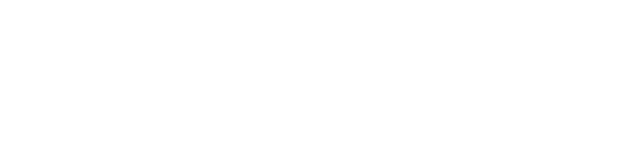
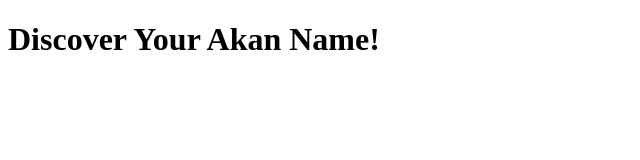
Before and after one commit to fchirchir/akan-name, a plain HTML site: page index.html in a window 1280 px wide. Shown: the whole page, without its empty margins (0-640 px from the left). Drawn offline with Linux system fonts and the light colour scheme.

Commit message:
Add page header to index.html page

```diff
--- a/index.html
+++ b/index.html
@@ -4,7 +4,7 @@
         <meta charset="utf-8">
         <title>Akan Name Application</title>
         <body>
-
+            <h1>Discover Your Akan Name!</h1>
         </body>
     </head>
 </html>
```
